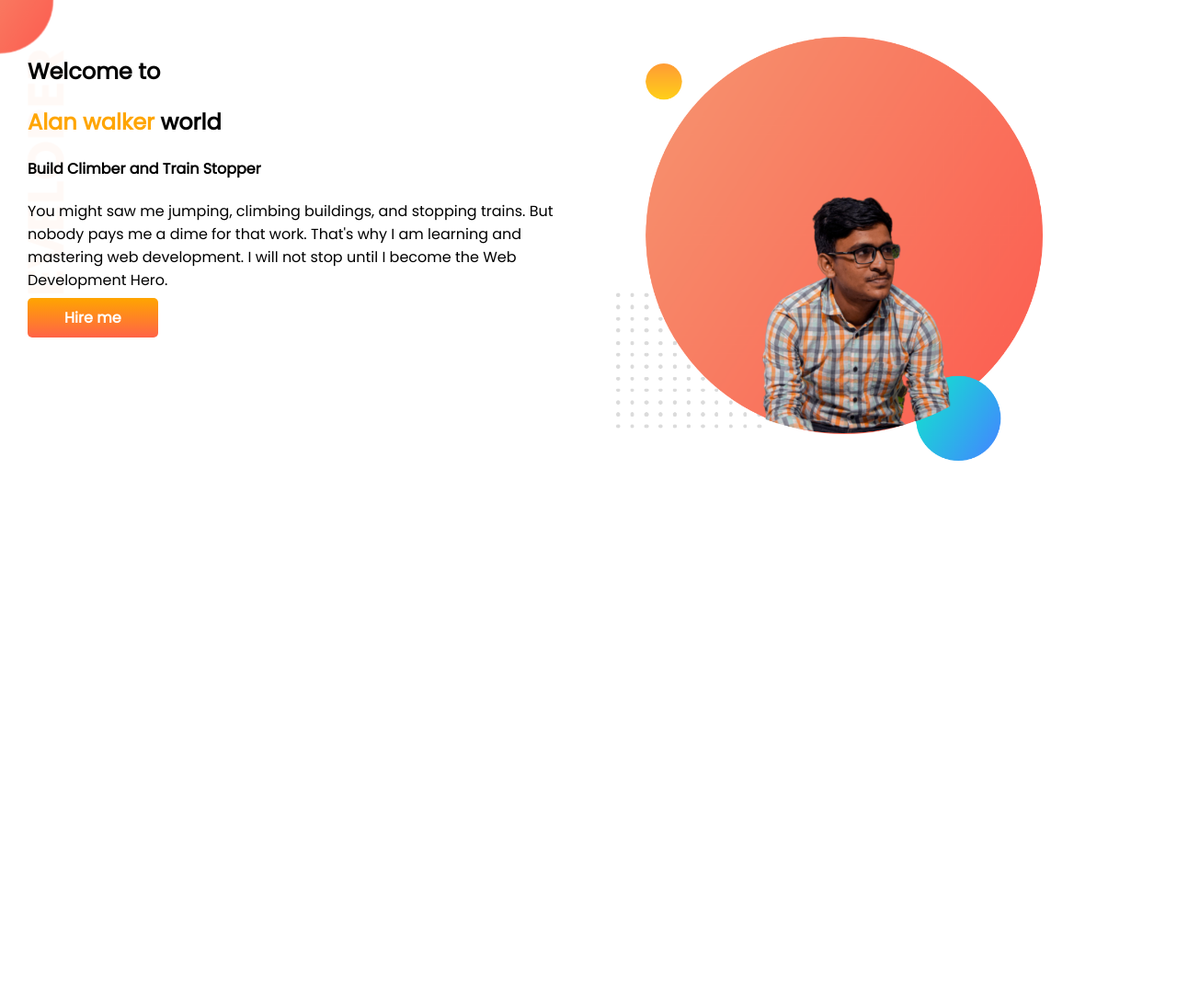
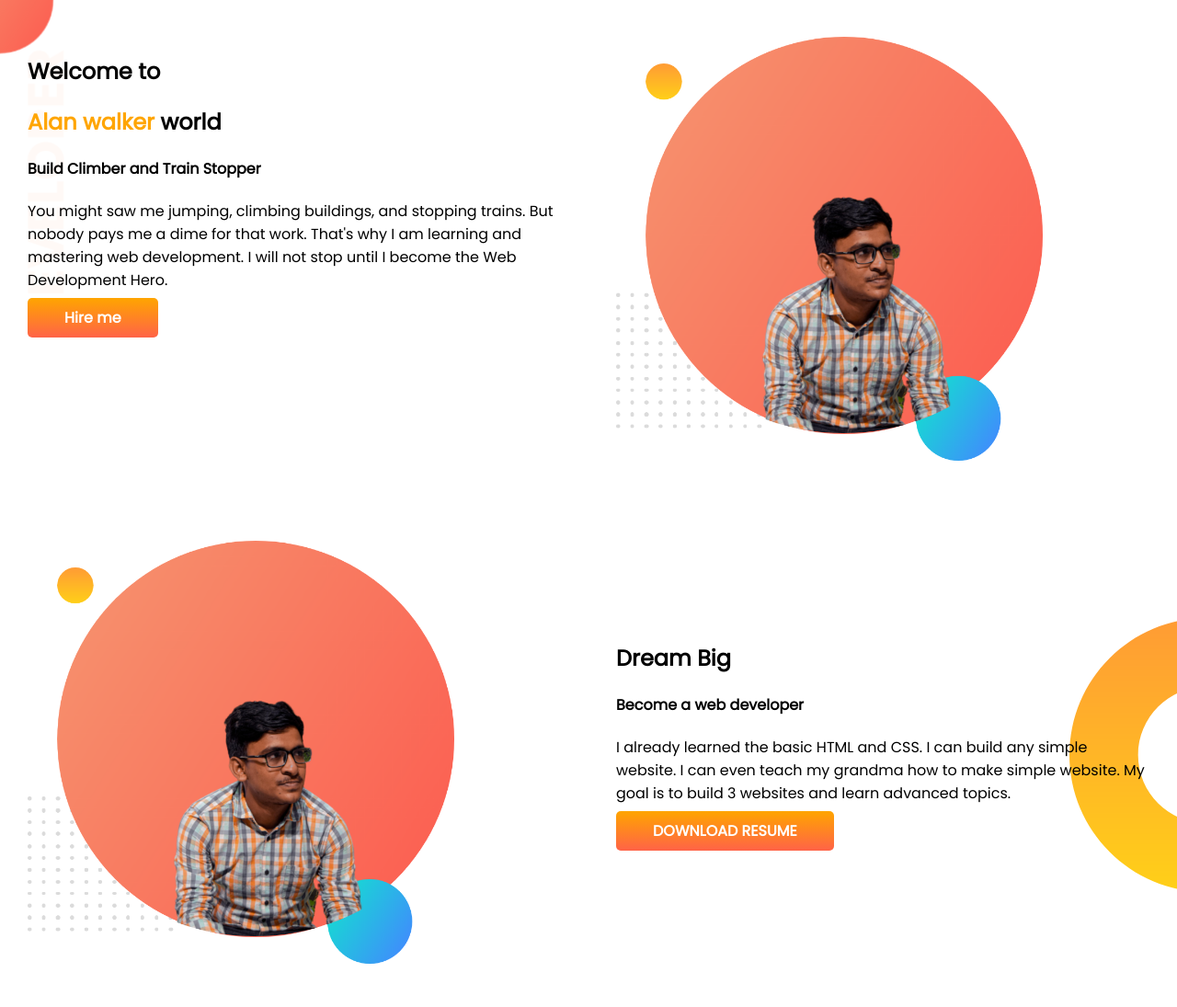
Before and after one commit to Samsuddin-Shohan/developer-portfolio, a plain HTML site: page index.html in a window 1280 px wide. Shown: the whole page at 92% size. Before the commit the page ends 800 px from the top, so only its background shows below. Drawn offline with Linux system fonts and the light colour scheme.

Commit message:
dream big added

```diff
--- a/index.html
+++ b/index.html
@@ -19,12 +19,24 @@
         <h4>Build Climber and Train Stopper </h4>
         <p>You might saw me jumping, climbing buildings, and stopping trains. But nobody pays me a dime for that work. That's why I am learning and mastering web development. I will not stop until I become the Web Development Hero.
         </p>
-        <a  href="https://www.facebook.com/profile.php?id=100010695274028" class="link-button">Hire me</a>
+        <a  href="https://www.facebook.com/profile.php?id=100010695274028" class="link-button" target="_blank" >Hire me</a>
     </div>
     <div class="half-width">
         <img src="showOff/me_edit.png" alt="">
     </div>
    </section>
+   <section class="dream-big">
+    <div class="half-width">
+        <img src="showOff/me_edit.png" alt="">
+    </div>
+       <div class="half-width" style="padding-top: 130px;">
+           <h1>Dream Big</h1>
+           <h4>Become a web developer</h4>
+           <p>I already learned the basic HTML and CSS. I can build any simple website. I can even teach my grandma how to make simple website. My goal is to build 3 websites and learn advanced topics.</p>
+           <a href="#" target="_blank" class="link-button">DOWNLOAD RESUME</a>
+       </div>
+
+   </section>
 
 
 </body>
--- a/style.css
+++ b/style.css
@@ -27,3 +27,8 @@ section {
   background-image: url(images/top-banner.png);
   background-repeat: no-repeat;
 }
+.dream-big {
+  background-image: url(images/dream-bg.png);
+  background-repeat: no-repeat;
+  background-position: right;
+}
```
